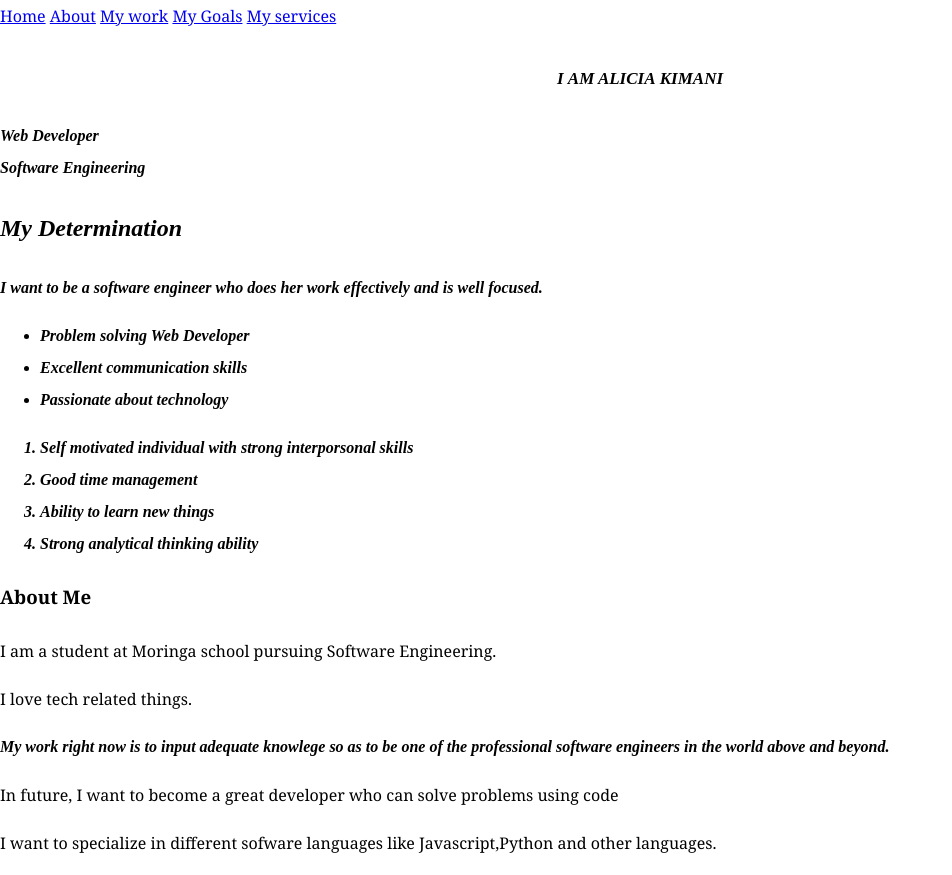
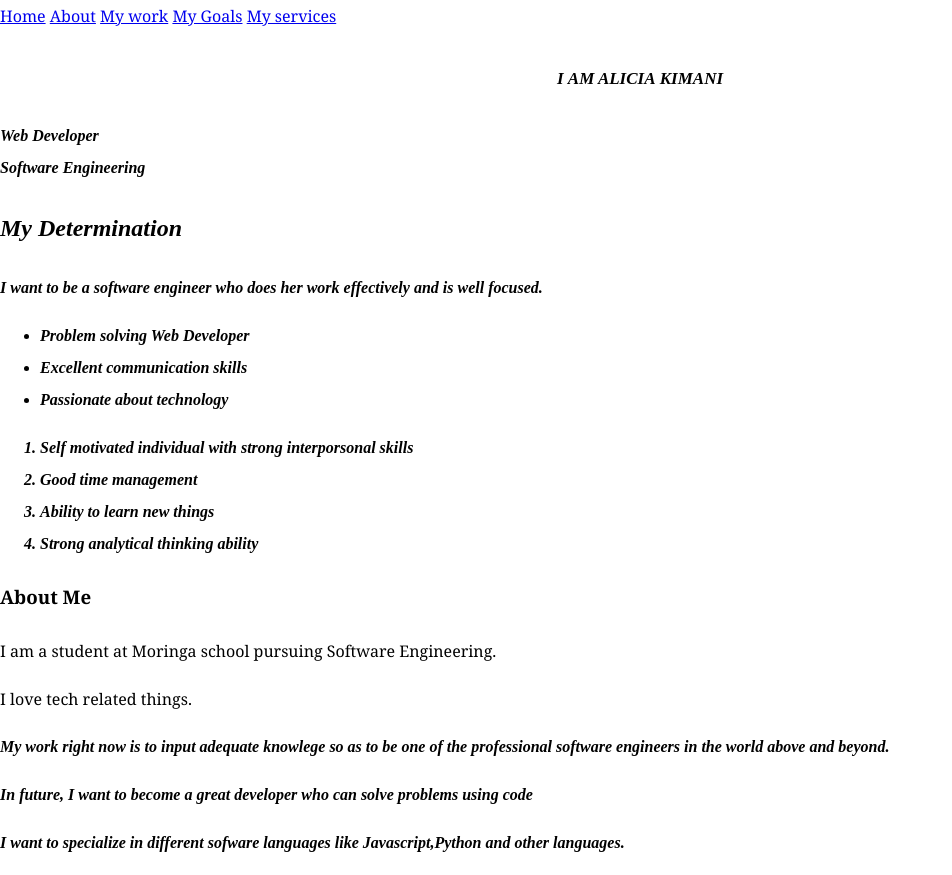
Before and after one commit to kylanalicia/portfolio, a plain HTML site: page index.html in a window 1280 px wide. Shown: the whole page, without its empty margins (0-952 px from the left). Drawn offline with Linux system fonts and the light colour scheme.

Commit message:
index.html

```diff
--- a/style.css
+++ b/style.css
@@ -26,7 +26,6 @@ body{
     font-weight: bold;
     font-family: 'Times New Roman', Times, serif;
     background-color: white;
-    image-rendering: optimizeQuality;
     font-size: medium;
 
 
@@ -51,3 +50,14 @@ body{
 
 
 }
+
+/*My goals*/
+#goals{
+    font-size: medium;
+    font-weight: bold;
+    font-family: 'Times New Roman', Times, serif;
+    font-style: italic;
+    background-color: white;
+
+
+}
```
